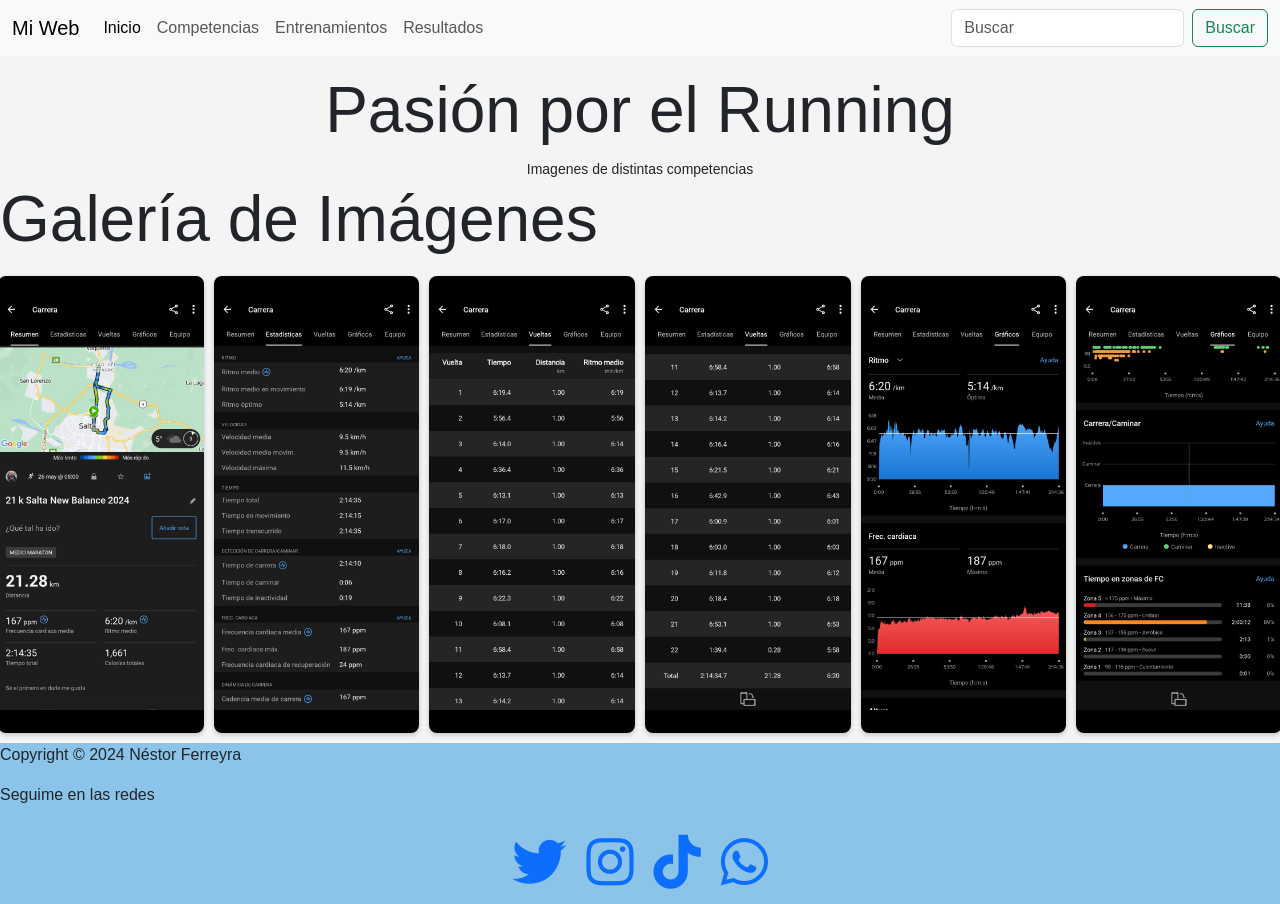
After one commit to nestor2014/web_en_vercel, a Flask app: page /nosotrosIII in a window 1280 px wide. The commit adds this page. Run offline with Flask 3, Linux system fonts and the light colour scheme.

Commit message:
Actualizacion web nosotorsIII

```diff
--- a/app.py
+++ b/app.py
@@ -18,6 +18,12 @@ def entrenamientos():
     titulo = "Entrenamientos"
     return render_template('entrenamientos.html',titulo=titulo)
 
+# ruta para nosotros
+@app.route('/nosotrosIII')
+def nosotrosIII():
+    titulo = "Datosde21k"
+    return render_template('nosotrosIII.html',titulo=titulo)
+
 
 # bloque de prueba
 if __name__ == "__main__":
--- a/templates/base.html
+++ b/templates/base.html
@@ -1,6 +1,5 @@
 <!DOCTYPE html>
 <html lang="en">
-
 <head>
     <meta charset="UTF-8">
     <meta name="viewport" content="width=device-width, initial-scale=1.0">
@@ -27,7 +26,6 @@
     <!-- seccion de navegacion -->
     <header>
         {% include "shared/nav.html" %}
-
     </header>
     <div class="container text-center mt-3">
         <h1>Pasión por el Running</h1>
@@ -36,7 +34,6 @@
 
     <!-- seccion principal -->
     <main class="row">
-
 
         {% block principal %} {% endblock %}
 
--- a/templates/inicio.html
+++ b/templates/inicio.html
@@ -9,7 +9,7 @@
                 <div class="card-body">
                     <h5 class="card-title">Media Maraton New Balance</h5>
                     <p class="card-text">Salta 21K 2024</p>
-                    <a href="#" class="btn btn-primary">Mas imagenes</a>
+                    <a href="{{url_for('nosotrosIII')}}" class="btn btn-primary">Datos de la Competencia</a>
                 </div>
             </div>
 
--- /dev/null
+++ b/templates/nosotrosIII.html
@@ -0,0 +1,50 @@
+{% extends "base.html" %} {% block principal %}
+
+
+
+<head>
+    <meta charset="UTF-8">
+    <meta name="viewport" content="width=device-width, initial-scale=1.0">
+    <title>Galería de Imágenes</title>
+    <style>
+        body {
+            font-family: Arial, sans-serif;
+            margin: 0;
+            padding: 0;
+            background-color: #f4f4f4;
+        }
+        .gallery {
+            display: grid;
+            grid-template-columns: repeat(auto-fill, minmax(200px, 1fr));
+            gap: 10px;
+            padding: 10px;
+        }
+        .gallery img {
+            width: 100%;
+            height: auto;
+            border-radius: 8px;
+            box-shadow: 0 2px 5px rgba(0, 0, 0, 0.2);
+        }
+    </style>
+</head>
+<body>
+
+    <h1>Galería de Imágenes</h1>
+    <div class="gallery">
+        <img src="/static/img/21k/imagen1.jpeg" alt="Descripción de la imagen 1">
+        <img src="/static/img/21k/imagen2.jfif" alt="Descripción de la imagen 2">
+        <img src="/static/img/21k/imagen3.jfif" alt="Descripción de la imagen 3">
+        <img src="/static/img/21k/imagen4.jfif" alt="Descripción de la imagen 4">
+        <img src="/static/img/21k/imagen5.jfif" alt="Descripción de la imagen 5">
+        <img src="/static/img/21k/imagen6.jfif" alt="Descripción de la imagen 6">
+    </div>
+
+</body>
+</html>
+
+
+
+
+
+
+{% endblock %}
--- a/templates/shared/nav.html
+++ b/templates/shared/nav.html
@@ -14,6 +14,9 @@
                 </li>
                 <li class="nav-item">
                     <a class="nav-link" href="{{url_for('entrenamientos')}}">Entrenamientos</a>
+                </li>
+                <li class="nav-item">
+                    <a class="nav-link" href="{{url_for('nosotrosIII')}}">Resultados</a>
                 </li>
 
                 <!-- <li class="nav-item dropdown">
```
Also changed, not shown: static/img/21k/imagen1.jpeg (added), static/img/21k/imagen2.jfif (added), static/img/21k/imagen3.jfif (added), static/img/21k/imagen4.jfif (added), static/img/21k/imagen5.jfif (added), static/img/21k/imagen6.jfif (added).
